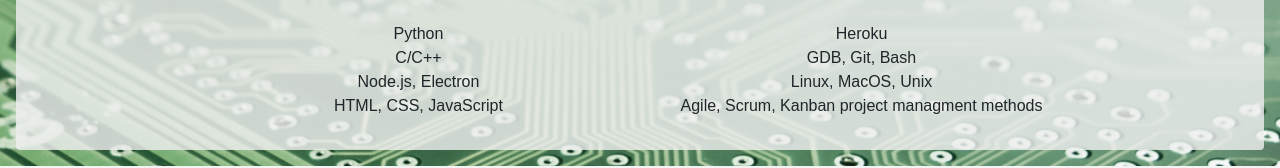
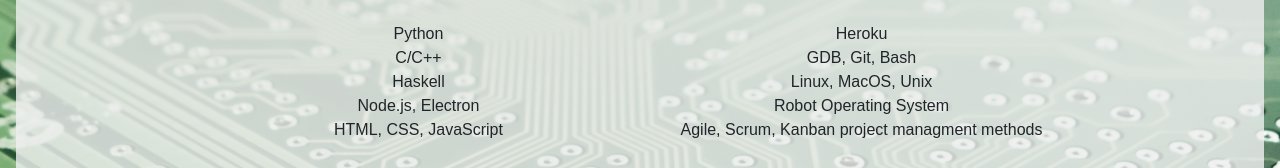
Before and after one commit to EoinDoherty/eoindoherty.github.io, a plain HTML site: page index.html in a window 1280 px wide. Shown: the part 1633-1801 px from the top of the page. Drawn offline with Linux system fonts and the light colour scheme.

Commit message:
Updated index.html

```diff
--- a/index.html
+++ b/index.html
@@ -12,7 +12,6 @@
                 <li><a href="#about-me">About me</a></li>
                 <li><a href="#projects">Projects</a></li>
                 <li><a href="#skills">Skills</a></li>
-                <li><a href="#work-exp">Work Experience</a></li>
                 <li></li>
             </ul>
         </div>
@@ -95,6 +94,7 @@
             <ul>
                 <li>Python</li>
                 <li>C/C++</li>
+                <li>Haskell</li>
                 <li>Node.js, Electron</li>
                 <li>HTML, CSS, JavaScript</li>
             </ul>
@@ -103,6 +103,7 @@
                 <li>Heroku</li>
                 <li>GDB, Git, Bash</li>
                 <li>Linux, MacOS, Unix</li>
+                <li>Robot Operating System</li>
                 <li>Agile, Scrum, Kanban project managment methods</li>
             </ul>
         </div>
```
